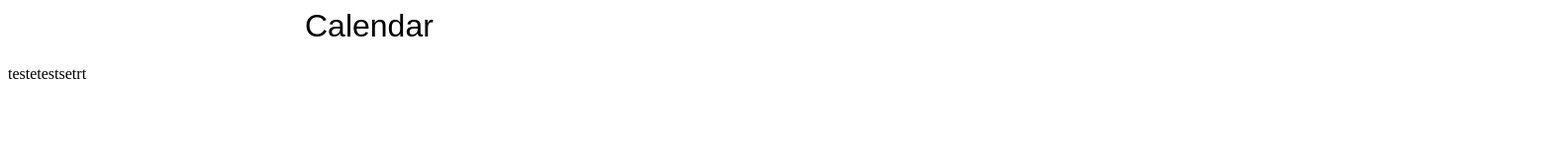
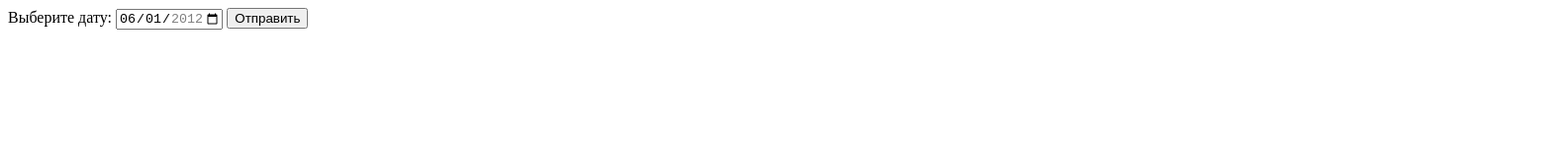
Before and after one commit to crackeroon/calendar, a plain HTML site: page index.html in a window 1280 px wide. Shown: the whole page at 99% size, 1572 px wide, since content can reach past the window. Drawn offline with Linux system fonts and the light colour scheme.

Commit message:
fixed typo

```diff
--- a/index.html
+++ b/index.html
@@ -1,19 +1,14 @@
 <html>
-
-<head>
-  <title>Calendar</title>
-  <style>
-.myheader {
-   position: relative;
-   font: 24pt sans-serif;
-   left: 300px;
-}
-  </style>
-</head>
-
-<body>
-  <h1 class="myheader">Calendar</h1>
-   testetestsetrt
-</body>
-
+ <head>
+  <meta charset="utf-8">
+  <title>Календарь</title>
+ </head>
+ <body>
+  <form>
+   <p>Выберите дату:
+   <input type="date" name="calendar" value="2012-06-01"
+    max="2012-06-04" min="2012-05-29">
+   <input type="submit" value="Отправить"></p>
+  </form>
+ </body>
 </html>
```
